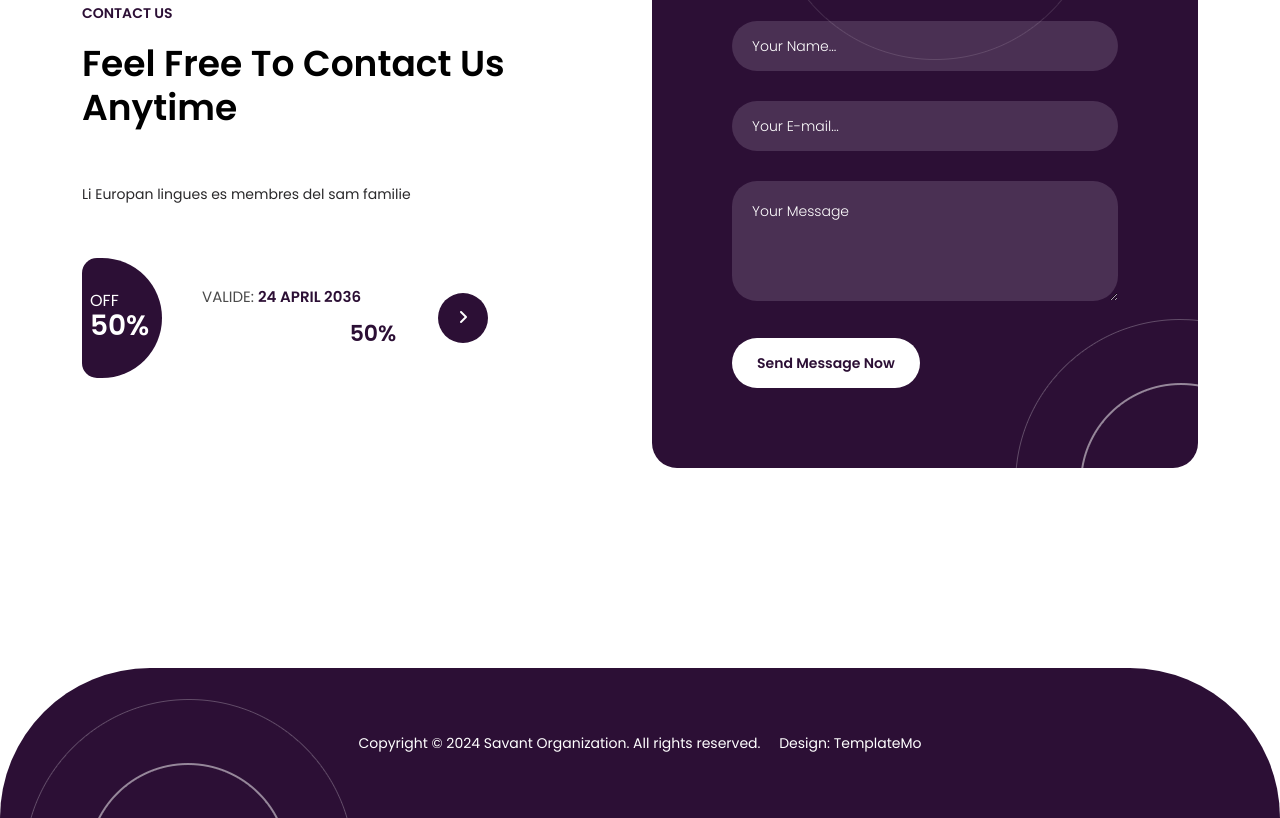
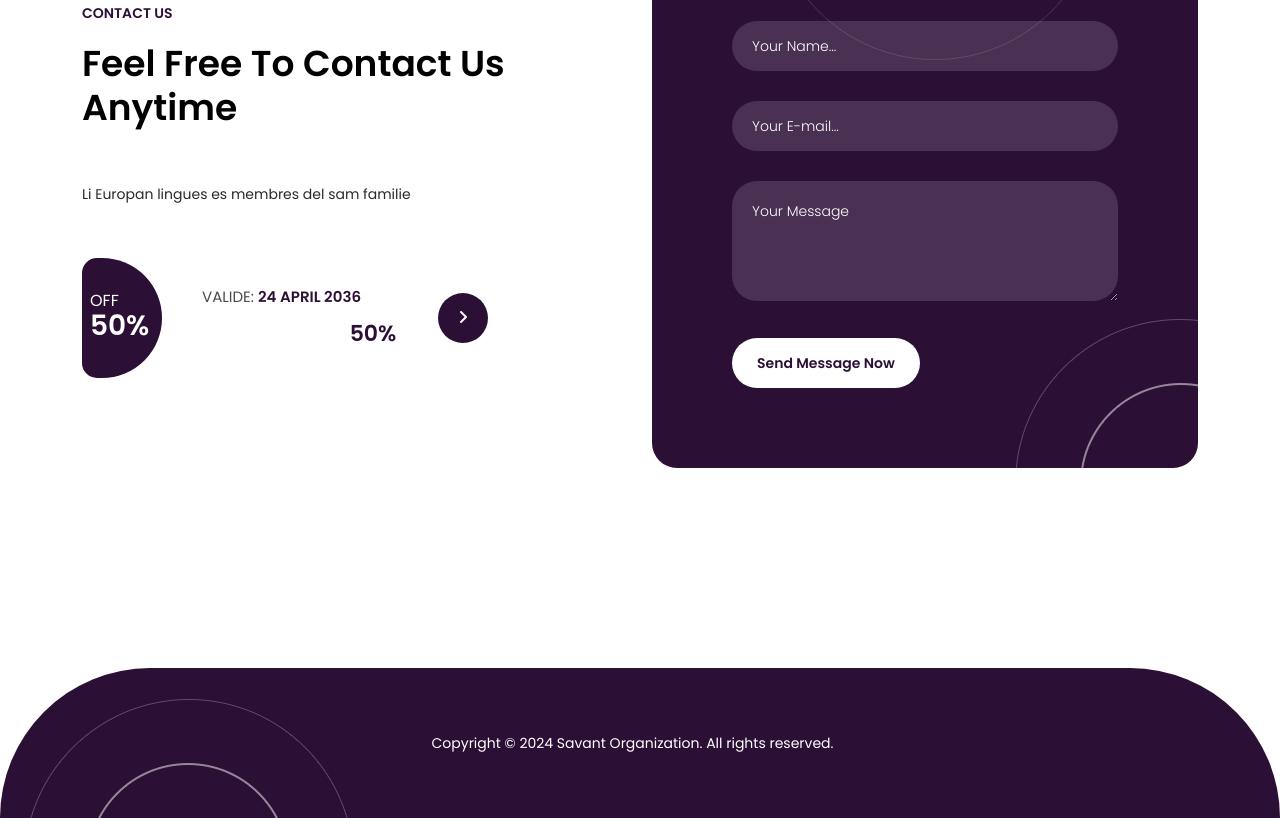
Before and after one commit to MineralMan217/savant_eLearning_website, a plain HTML site: page index.html in a window 1280 px wide. Shown: the part 6725-7543 px from the top of the page. Drawn offline with nearby package versions, Linux system fonts and the light colour scheme.

Commit message:
Update index.html

```diff
--- a/index.html
+++ b/index.html
@@ -664,7 +664,7 @@ https://templatemo.com/tm-586-scholar
   <footer>
     <div class="container">
       <div class="col-lg-12">
-        <p>Copyright © 2024 Savant Organization. All rights reserved. &nbsp;&nbsp;&nbsp; Design: <a href="https://templatemo.com" rel="nofollow" target="_blank">TemplateMo</a></p>
+        <p>Copyright © 2024 Savant Organization. All rights reserved. &nbsp;&nbsp;&nbsp;</a></p>
       </div>
     </div>
   </footer>
```
